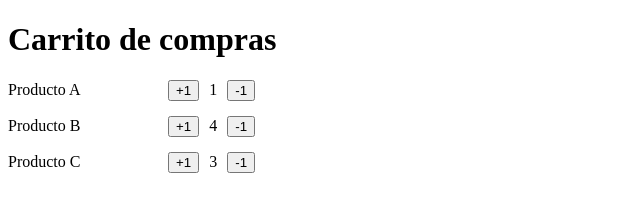
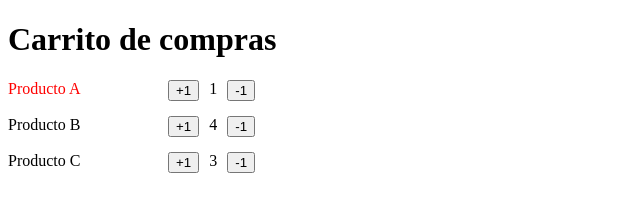
Before and after one commit to juanpablocesarini/curso-react-by-fernandoherrera, a React (Vite) app in the folder 02-first-steps/: page / in a window 1280 px wide. Shown: the top 223 px of the page, without its empty margins (0-640 px from the left). Built offline with nearby package versions, Linux system fonts and the light colour scheme.

Commit message:
archivos css - Fin sección 4

```diff
--- /dev/null
+++ b/02-first-steps/src/shopping-cart/ItemCounter.css
@@ -0,0 +1,10 @@
+.item-raw {
+    display: flex;
+    align-items: "center";
+    gap: 10px;
+    margin-top: 15px;
+}
+
+.item-text {
+    width: 150px;
+}
--- a/02-first-steps/src/shopping-cart/ItemCounter.tsx
+++ b/02-first-steps/src/shopping-cart/ItemCounter.tsx
@@ -1,4 +1,6 @@
 import { useState } from "react";
+
+import './ItemCounter.css';
 
 interface Props {
   productName: string;
@@ -15,21 +17,14 @@ export const ItemCounter = ({ productName, quantity=1 }: Props) => {
     if (count ===1)return;
     setCount(count - 1);
   };
-  const handleClick = () => {
+ /*  const handleClick = () => {
     console.log(`Click! ${productName}`);
-  };
+  }; */
   return (
-    <section
-      style={{
-        display: "flex",
-        alignItems: "center",
-        gap: 10,
-        marginTop: 15,
-      }}
-    >
-      <span
+    <section className="item-raw" >
+      <span className="item-text"
         style={{
-          width: 150,
+          color: count===1 ?'red':'black',
         }}
       >
         {productName}
```
